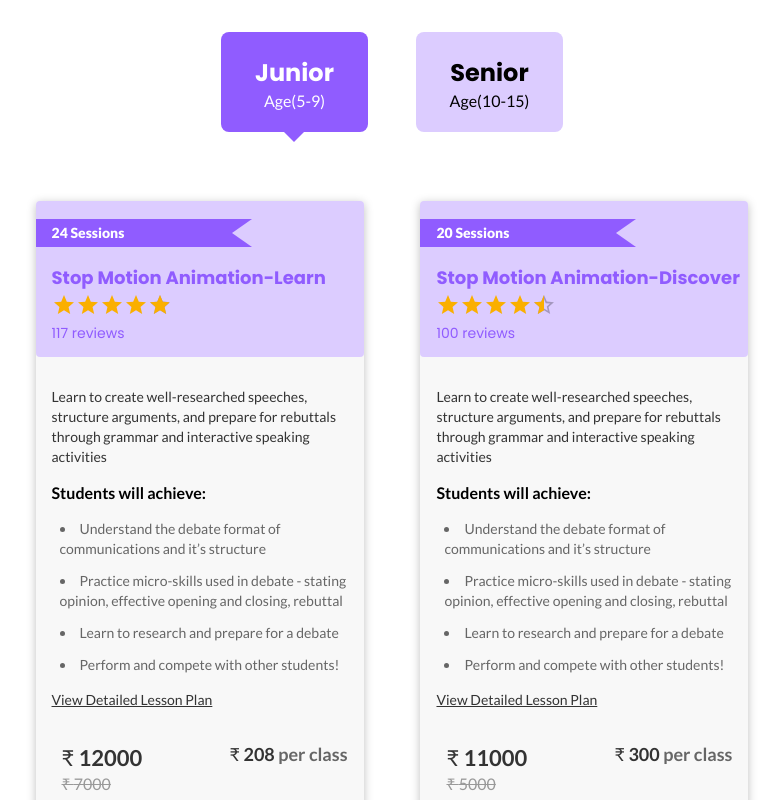
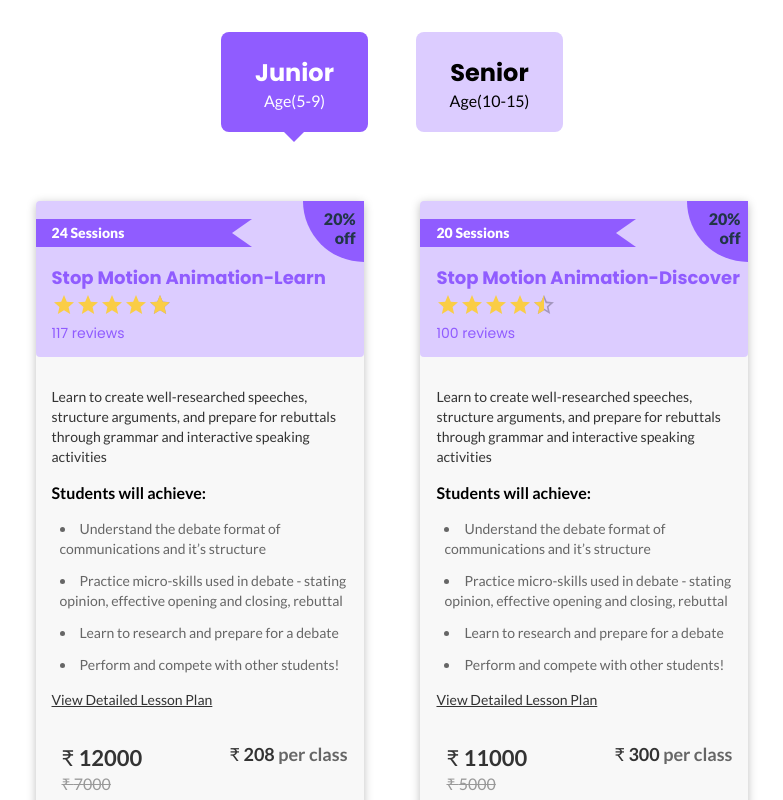
Before and after one commit to shubham-am-i/select-course-assignment, a React (Vite) app: page / in a window 1280 px wide. Shown: the top 800 px of the page, without its empty margins (248-1031 px from the left). Built offline with nearby package versions, Linux system fonts and the light colour scheme.

Commit message:
complete styling

```diff
--- a/src/components/Card.jsx
+++ b/src/components/Card.jsx
@@ -13,11 +13,12 @@ const Card = (props) => {
   const [isHovered, setIsHovered] = useState(false)
   const [activeCard, setActiveCard] = useState(null)
 
+  // hover handler1
   const handleMouseOver = (i) => {
     setActiveCard(i)
     setIsHovered(true)
   }
-
+  // hover handler2
   const handleMouseOut = () => {
     setIsHovered(false)
   }
@@ -42,6 +43,9 @@ const Card = (props) => {
             onMouseOut={handleMouseOut}>
             {/* SECTION - CARD TOP */}
             <section className='card-top' style={{background: normal}}>
+              <div class='discount-circle' style={{background: inverse}}>
+                20% off
+              </div>
               <p
                 className='left-arrow card-title'
                 style={{
@@ -61,6 +65,7 @@ const Card = (props) => {
                 <span className='reviews'>{item.rating.split(';')[2]} reviews</span>
               </p>
             </section>
+
             {/* SECTION - CARD BODY */}
             <section className='card-body'>
               <p className='pitch'>{item.pitch}</p>
@@ -69,8 +74,8 @@ const Card = (props) => {
               {item.curriculum_outcomes.map((item, index) => (
                 <li key={index}>{item}</li>
               ))}
+              <a href='#'>View Detailed Lesson Plan</a>
 
-              <a href='#'>View Detailed Lesson Plan</a>
               {/* PRICE SECTION */}
               <div className='price-container'>
                 <span>&#8377; {item.original_price}</span>
--- a/src/components/RatingStar.jsx
+++ b/src/components/RatingStar.jsx
@@ -22,7 +22,12 @@ function RatingStar({value}) {
         precision={0.1}
         max={5}
         readOnly
-        style={{display: 'inline-block', display: 'flex', width: '50%'}}
+        style={{
+          display: 'inline-block',
+          display: 'flex',
+          width: '50%',
+          color: '#FACD46',
+        }}
       />
       {/* <Box className={styles.ratingValue} component='span' ml={1}>
         {value.toFixed(1)}
--- a/src/styles/Card.css
+++ b/src/styles/Card.css
@@ -11,10 +11,10 @@
   background: var(--bg-card);
   box-shadow: var(--shadow);
   border-radius: var(--bdrs);
-  /* transition: 360ms all ease-in-out; */
+  transition: 360ms all ease-in-out;
 }
 .card:hover {
-  /* transform: translateY(-2.5rem); */
+  transform: translateY(-2.5rem);
 }
 .card-top {
   /* padding: 1rem; */
@@ -24,6 +24,21 @@
   position: relative;
   text-align: left;
   border-radius: var(--bdrs);
+}
+
+.discount-circle {
+  position: absolute;
+  top: 0px;
+  right: 0px;
+  width: 45px;
+  height: 45px;
+  border-radius: 0px 0px 0px 250px;
+  display: flex;
+  font-weight: 900;
+  font-size: 16px;
+  line-height: 19px;
+  text-align: end;
+  padding: 0.5rem;
 }
 .left-arrow {
   position: absolute;
```
